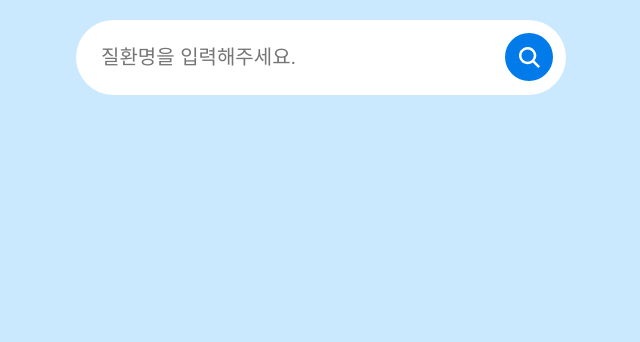
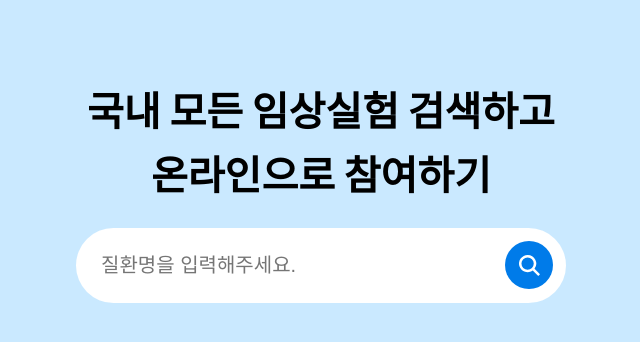
Before and after one commit to 0chae01/searchbar, a React (Create React App) app: page / in a window 1280 px wide. Shown: the top 342 px of the page, without its empty margins (319-959 px from the left). Built offline with nearby package versions, Linux system fonts and the light colour scheme.

Commit message:
design: 헤더문구 추가

```diff
--- a/src/App.tsx
+++ b/src/App.tsx
@@ -1,12 +1,25 @@
+import { styled } from "styled-components";
 import "./App.css";
 import SearchContainer from "./containers/SearchContainer";
 
 function App() {
   return (
     <div className="App">
+      <Header>
+        국내 모든 임상실험 검색하고 <br /> 온라인으로 참여하기
+      </Header>
       <SearchContainer />
     </div>
   );
 }
 
 export default App;
+
+const Header = styled.header`
+  text-align: center;
+  font-size: 40px;
+  font-weight: 800;
+  line-height: 1.6;
+  margin-top: 80px;
+  margin-bottom: 20px;
+`;
```
